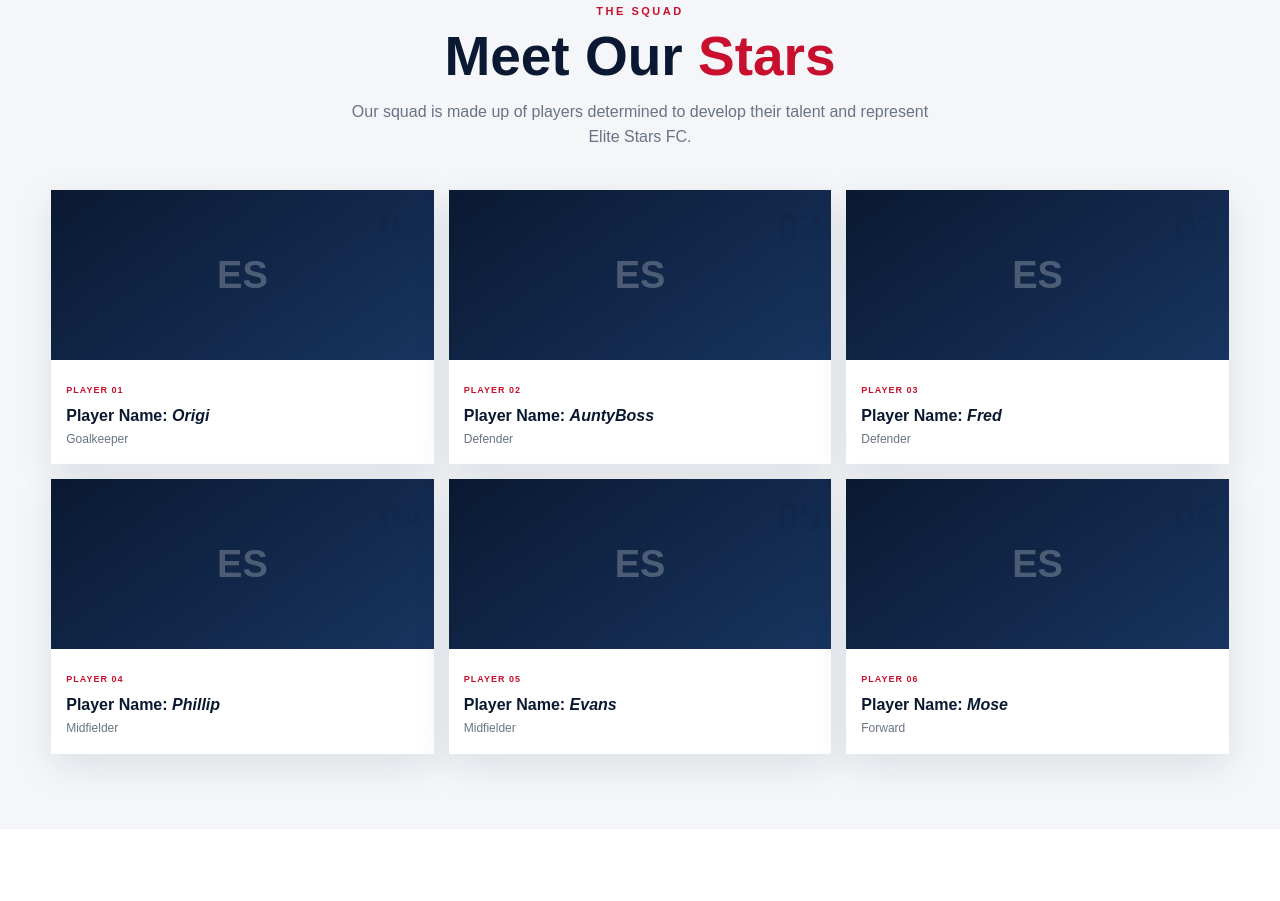
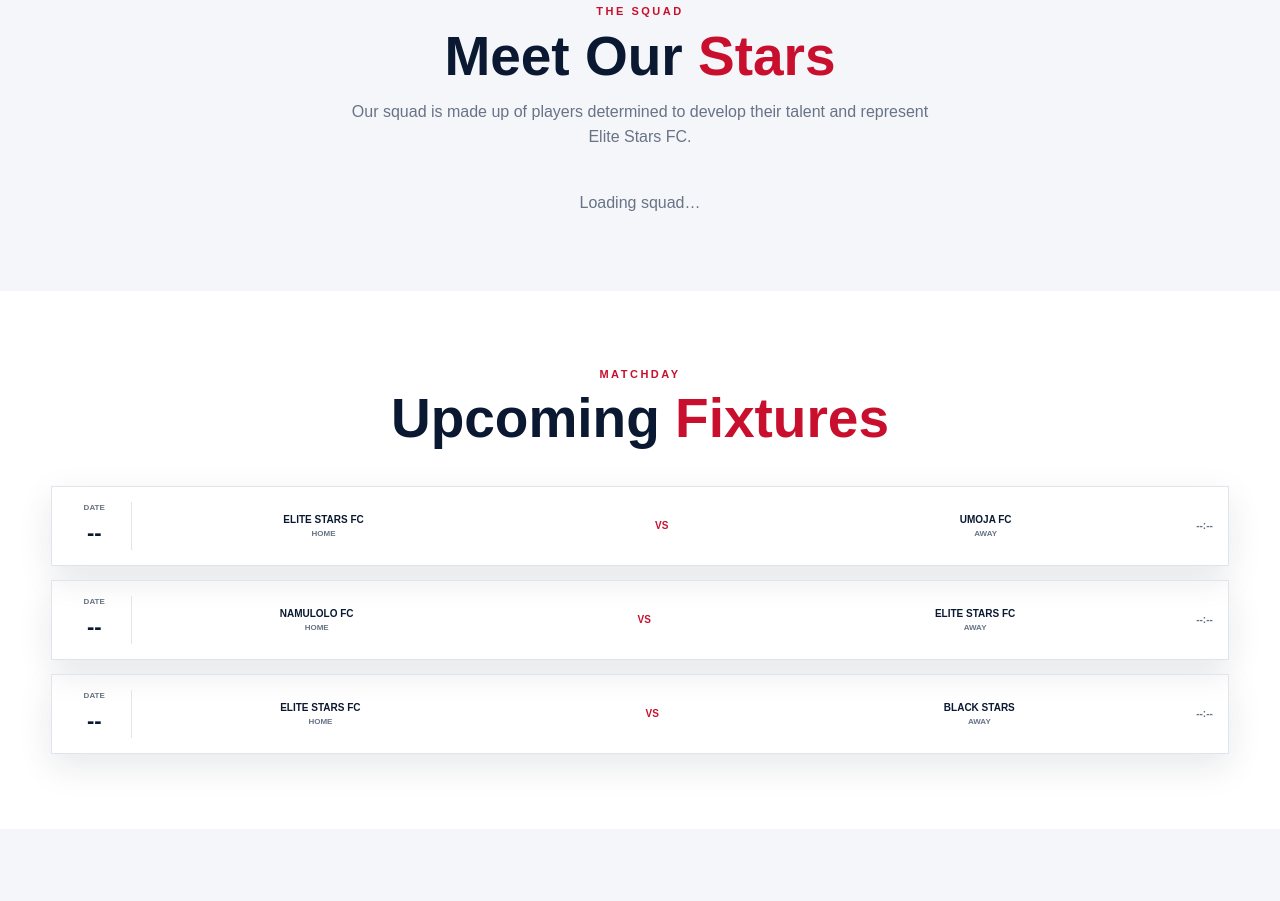
Before and after one commit to Lcwebdesigner/elitestarsfc, a plain HTML site: page index.html in a window 1280 px wide. Shown: the part 1608-2509 px from the top of the page. Drawn offline with Linux system fonts and the light colour scheme.

Commit message:
Update index.html

```diff
--- a/index.html
+++ b/index.html
@@ -65,13 +65,8 @@
 <section class="section team" id="team">
   <div class="section-container">
     <div class="section-heading centered"><p class="section-label">THE SQUAD</p><h2>Meet Our <span>Stars</span></h2><p>Our squad is made up of players determined to develop their talent and represent Elite Stars FC.</p></div>
-    <div class="players-grid">
-      <article class="player-card"><div class="player-number">01</div><div class="player-placeholder">ES</div><div class="player-info"><span>PLAYER 01</span><h3>Player Name: <em>Origi</em></h3><p>Goalkeeper</p></div></article>
-      <article class="player-card"><div class="player-number">02</div><div class="player-placeholder">ES</div><div class="player-info"><span>PLAYER 02</span><h3>Player Name: <em>AuntyBoss</em></h3><p>Defender</p></div></article>
-      <article class="player-card"><div class="player-number">03</div><div class="player-placeholder">ES</div><div class="player-info"><span>PLAYER 03</span><h3>Player Name: <em>Fred</em></h3><p>Defender</p></div></article>
-      <article class="player-card"><div class="player-number">04</div><div class="player-placeholder">ES</div><div class="player-info"><span>PLAYER 04</span><h3>Player Name: <em>Phillip</em></h3><p>Midfielder</p></div></article>
-      <article class="player-card"><div class="player-number">05</div><div class="player-placeholder">ES</div><div class="player-info"><span>PLAYER 05</span><h3>Player Name: <em>Evans</em></h3><p>Midfielder</p></div></article>
-      <article class="player-card"><div class="player-number">06</div><div class="player-placeholder">ES</div><div class="player-info"><span>PLAYER 06</span><h3>Player Name: <em>Mose</em></h3><p>Forward</p></div></article>
+    <div class="players-grid" id="playersGrid">
+      <p style="text-align:center;color:var(--gray);grid-column:1/-1;">Loading squad…</p>
     </div>
   </div>
 </section>
```
